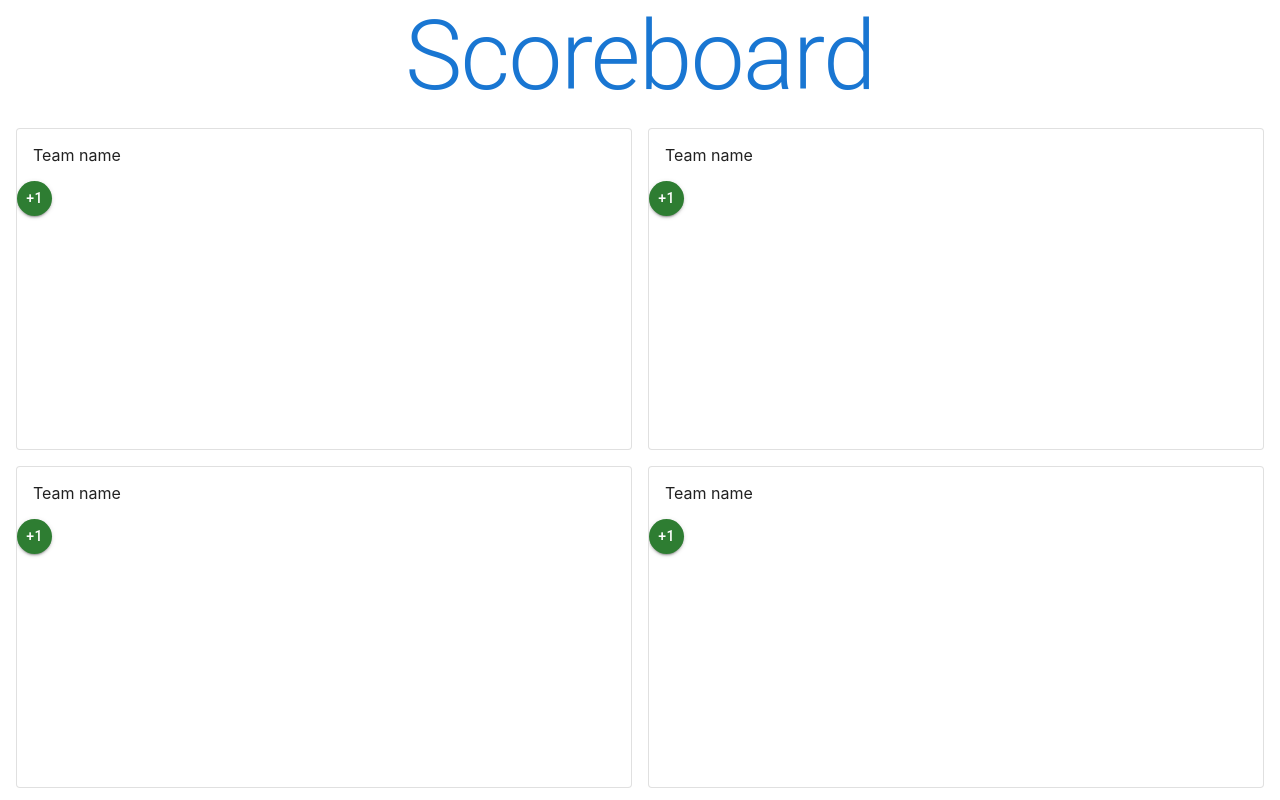
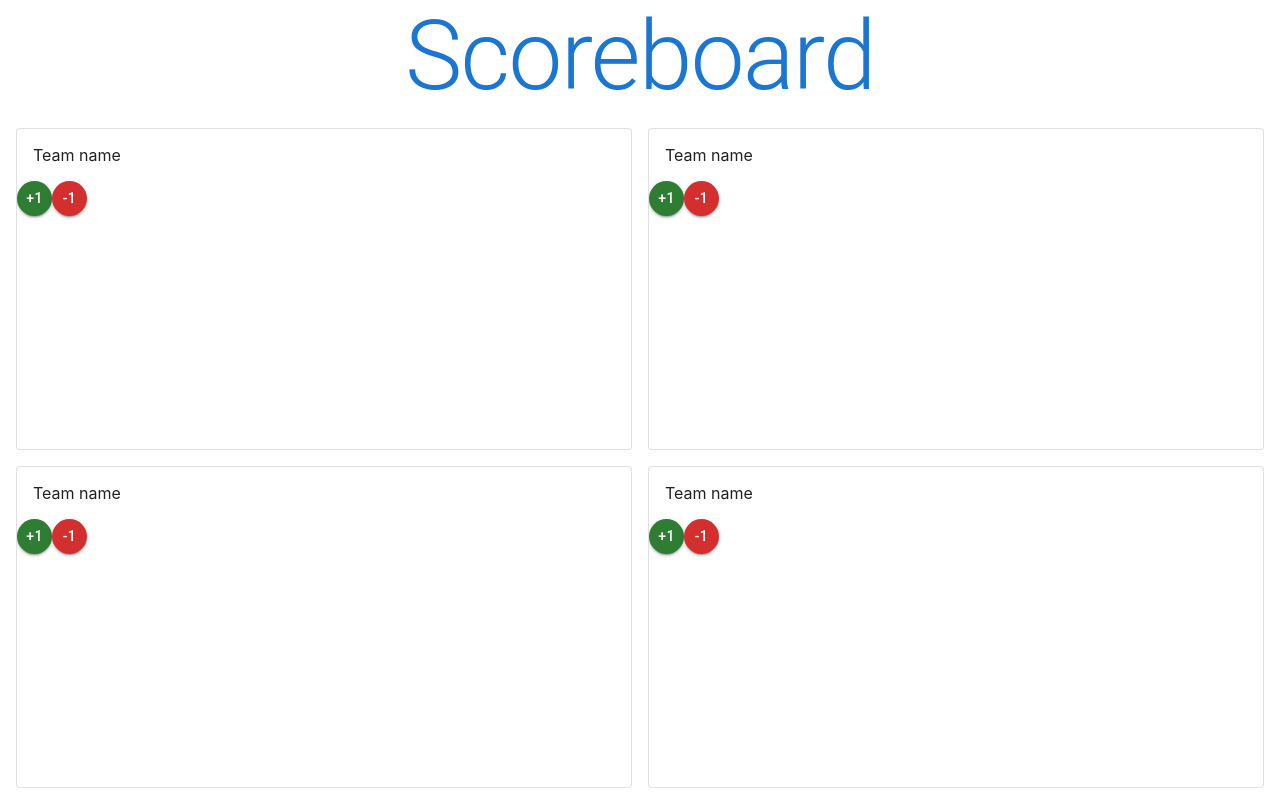
Before and after one commit to man-united/live-scoreboard, a React (Create React App) app: page / in a window 1280 px wide. Built offline with nearby package versions, Linux system fonts and the light colour scheme; the HTML template or start-up script is replaced by a standard one.

Commit message:
add incrementValue and color prop to IncrementButton

```diff
--- a/src/components/IncrementButton.tsx
+++ b/src/components/IncrementButton.tsx
@@ -1,11 +1,20 @@
 import React from 'react';
 import Button from '@mui/material/Button';
+import { ColorType } from '../types';
 
-function IncrementButton() {
+interface Props {
+  color?: ColorType;
+  text: string;
+  incrementValue: number;
+}
+
+function IncrementButton(props: Props) {
+  const color = props.color || 'primary';
+
   return (
     <Button
       variant="contained"
-      color="success"
+      color={color}
       sx={{
         borderRadius: '100%',
         height: '35px',
@@ -13,7 +22,7 @@ function IncrementButton() {
         padding: '0px',
         minWidth: '35px',
       }}>
-      +1
+      {props.text}
     </Button>
   );
 }
--- a/src/components/TeamScoreCard.tsx
+++ b/src/components/TeamScoreCard.tsx
@@ -9,7 +9,8 @@ function TeamScoreCard() {
       sx={{ margin: 1, maxWidth: '50vw', height: '40vh' }}
       variant="outlined">
       <CardContent>Team name</CardContent>
-      <IncrementButton />
+      <IncrementButton text="+1" incrementValue={1} color="success" />
+      <IncrementButton text="-1" incrementValue={-1} color="error" />
     </Card>
   );
 }
--- /dev/null
+++ b/src/types.ts
@@ -0,0 +1,7 @@
+export type ColorType =
+  | 'primary'
+  | 'secondary'
+  | 'success'
+  | 'error'
+  | 'info'
+  | 'warning';
```
